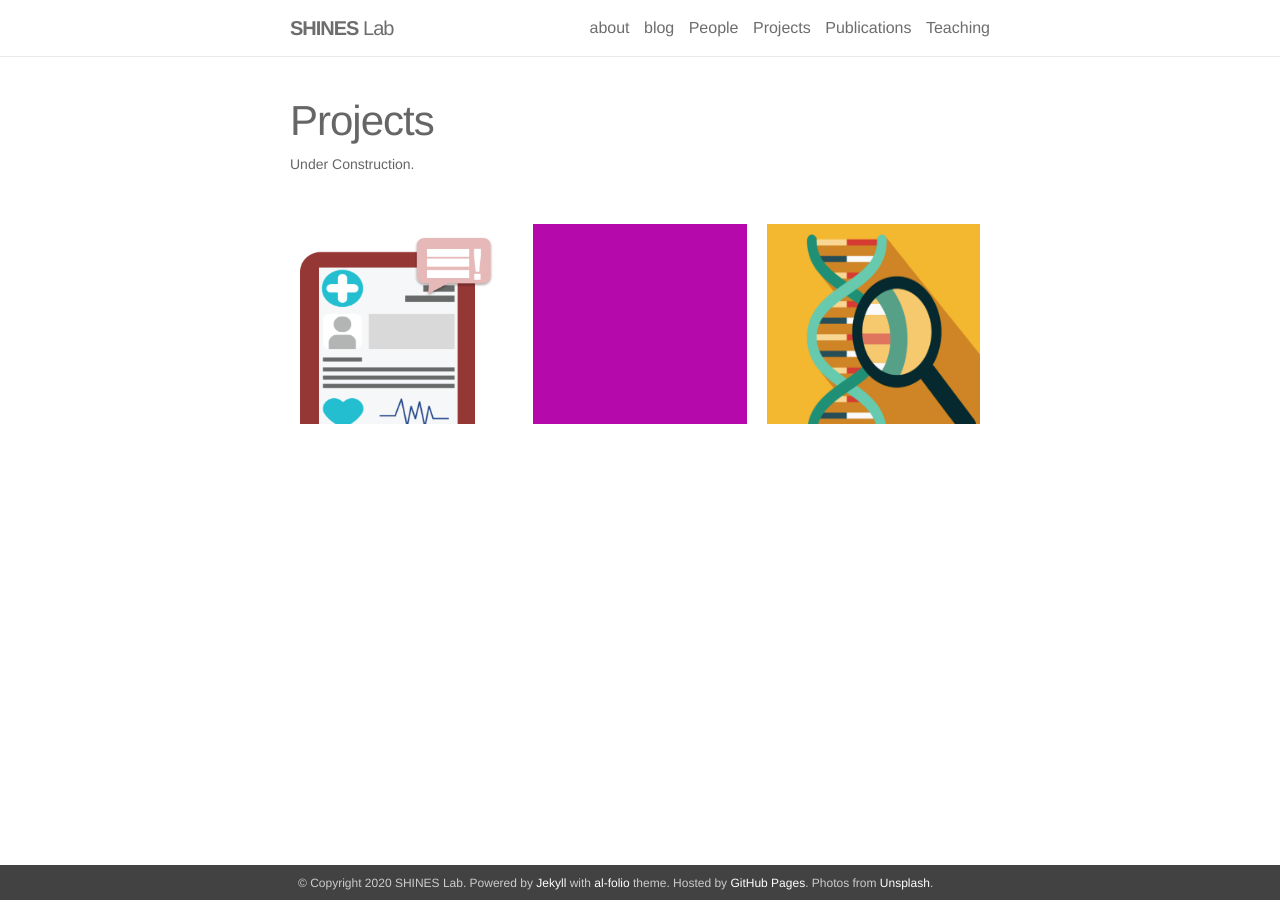
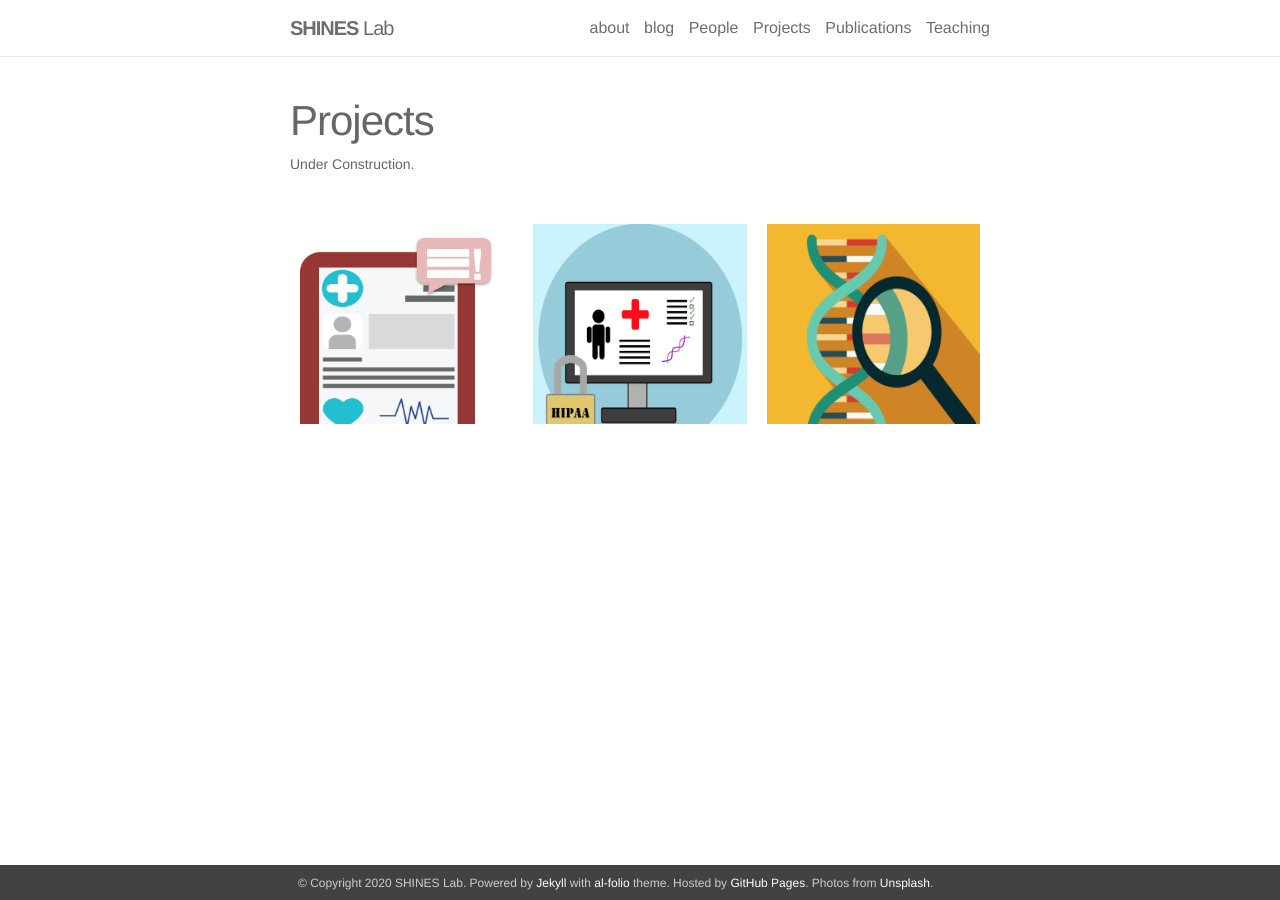
Before and after one commit to shines-lab/shines-lab.github.io, a Jekyll site: the page built from _pages/projects.md, in a window 1280 px wide. Built offline with Jekyll 4.4.1, drawn with Linux system fonts in a browser that asks for light colours; nearby versions of some CDN libraries.

Commit message:
Update 2_project.markdown

```diff
--- a/_projects/2_project.markdown
+++ b/_projects/2_project.markdown
@@ -3,7 +3,7 @@ layout: page
 title: Privacy-Preserving Machine Learning Models
 description:
 
-img:
+img: assets/img/P3.png
 ---
 
  <img src="{{site.baseurl}}/assets/img/Project2.png" align="center" width="100%" height="100%">
```
